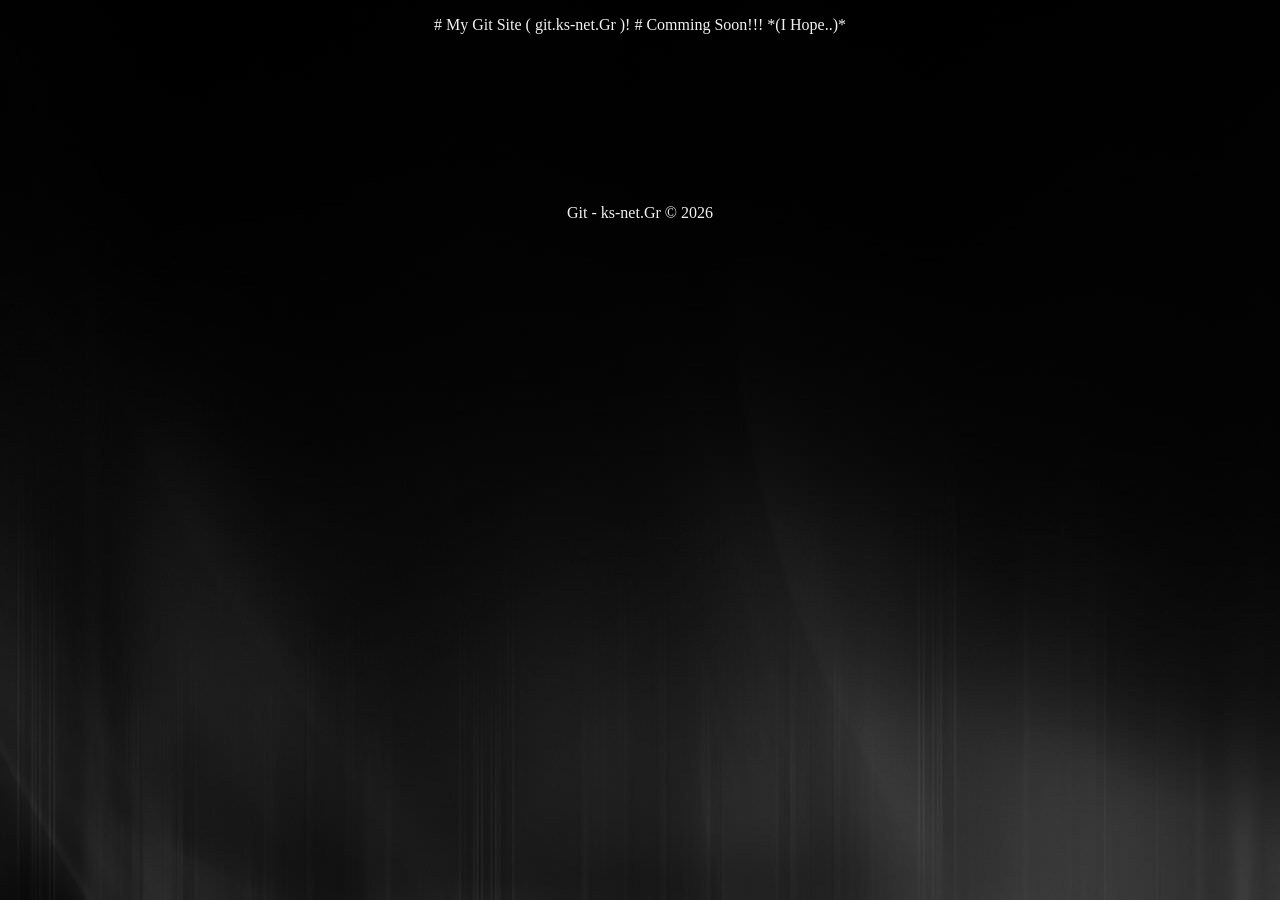
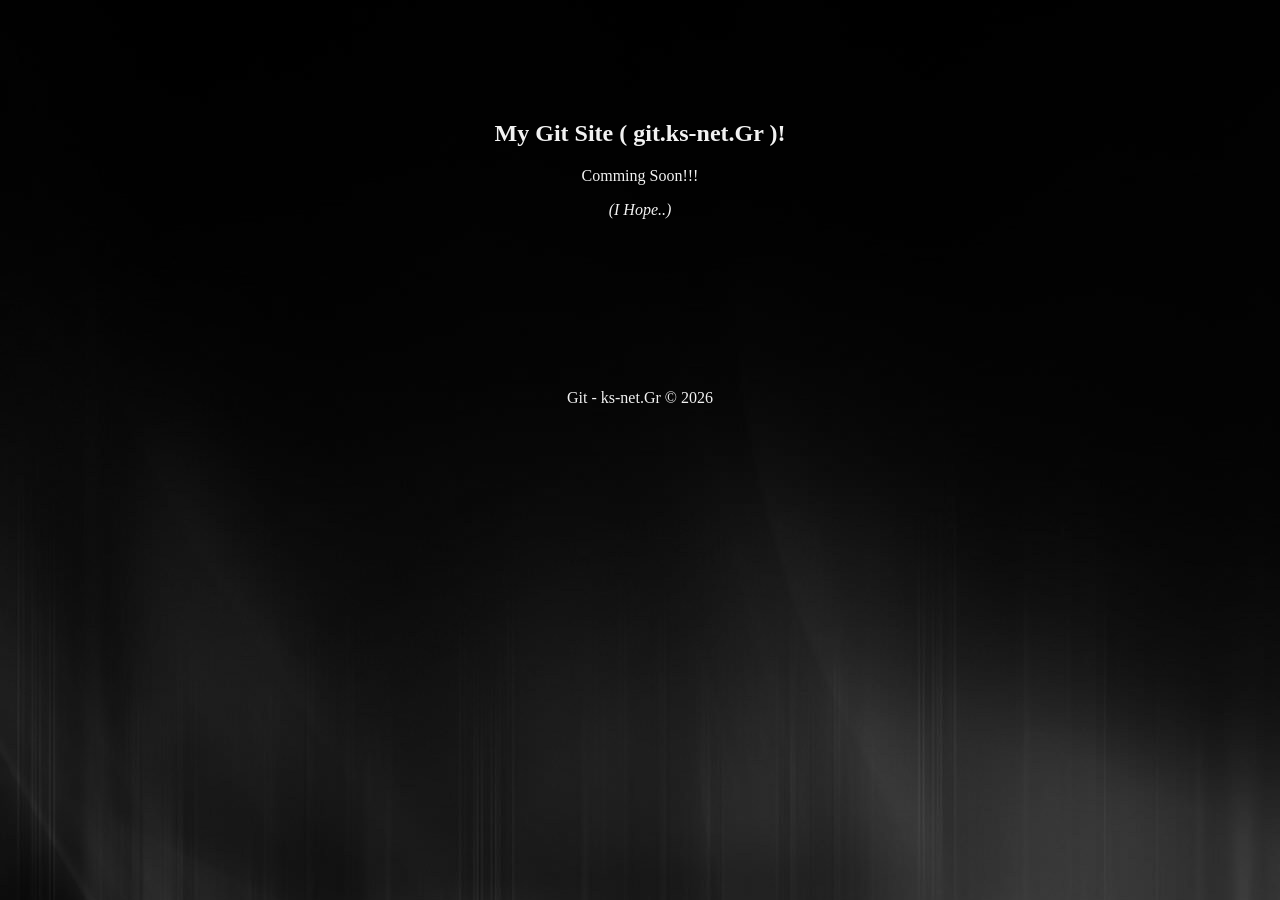
Before and after one commit to ks-net/Jekyll-ks-net.Gr, a Jekyll site: the page built from index.md, in a window 1280 px wide. Built offline with Jekyll 4.4.1, drawn with Linux system fonts in a browser that asks for light colours.

Commit message:
Update index.md

```diff
--- a/index.md
+++ b/index.md
@@ -7,10 +7,10 @@ layout: basic
 ---
 
 <!-- index.md start -->
-<p align="center">
+<div markdown="1"  class="home-msg">
 # My Git Site ( git.ks-net.Gr )! #
 Comming Soon!!!
 
 *(I Hope..)*
-</p>
+</div>
 <!-- index.md end -->
```
